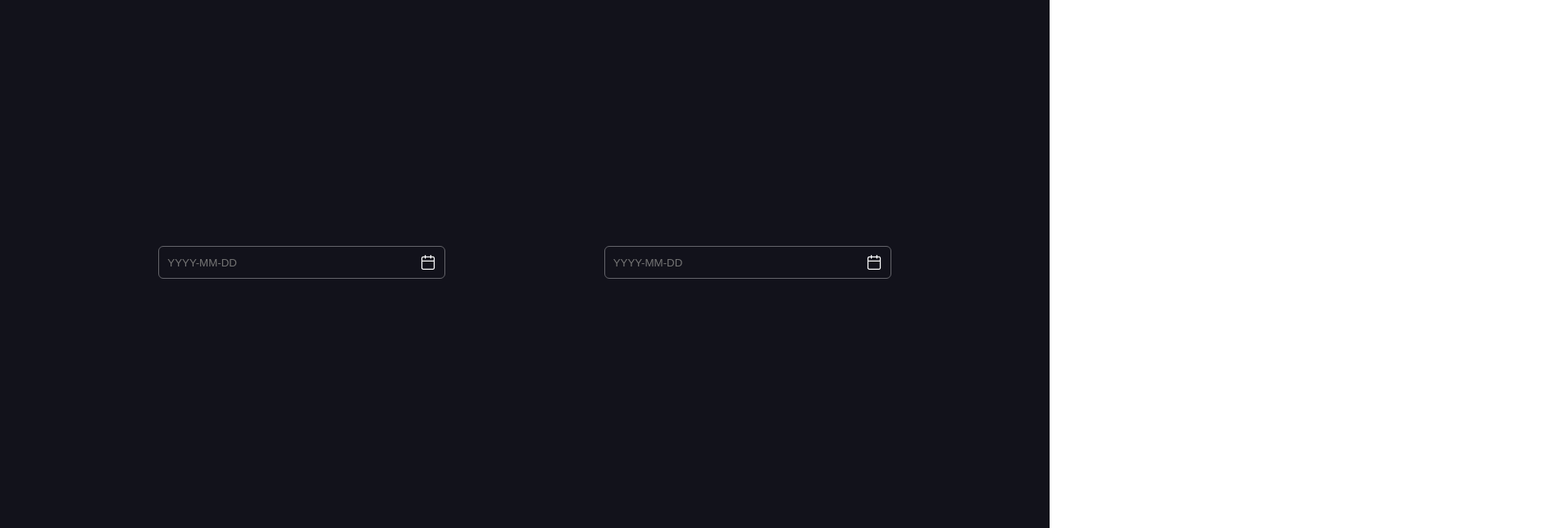
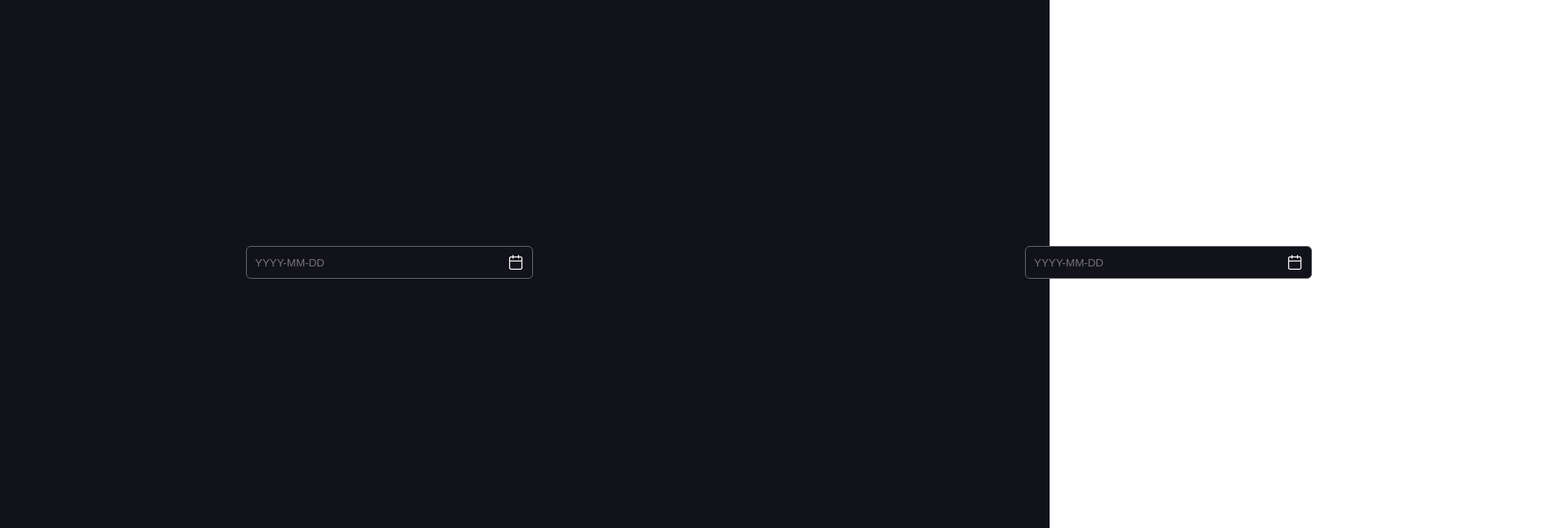
Before and after one commit to anteroselin/react-datetime-picker, a React (Create React App) app: page / in a window 1280 px wide. Shown: the top 644 px of the page at 82% size, 1900 px wide, since content can reach past the window. Built offline with nearby package versions, Linux system fonts and the light colour scheme.

Commit message:
Styled the calendar
Co-authored-by: arthur9371 <130764940+arthur9371@users.noreply.github.com>

```diff
--- a/src/App.scss
+++ b/src/App.scss
@@ -1,11 +1,14 @@
 @import "common.scss";
 
 .App {
+  background-color: $dark100;
+  text-align: center;
+}
+
+.container {
   width: 100%;
   height: 100vh;
   display: flex;
+  flex-direction: row;
   justify-content: space-evenly;
-  padding-top: 300px;
-  background-color: $dark100;
-  text-align: center;
 }
--- a/src/App.tsx
+++ b/src/App.tsx
@@ -4,8 +4,10 @@ import "./App.scss";
 function App() {
   return (
     <div className="App">
-      <DatetimePicker onChange={() => true} />
-      <DatetimePicker showTime={true} onChange={() => true} />
+      <div className="container">
+        <DatetimePicker onChange={() => true} />
+        <DatetimePicker showTime={true} onChange={() => true} />
+      </div>
     </div>
   );
 }
--- a/src/components/DatetimePicker/datetime-picker.scss
+++ b/src/components/DatetimePicker/datetime-picker.scss
@@ -3,6 +3,7 @@
 .date-time-picker {
   text-align: left;
   color: $secondary-font-color;
+  padding: 300px;
 
   .date-time-input {
     height: 40px;
```
